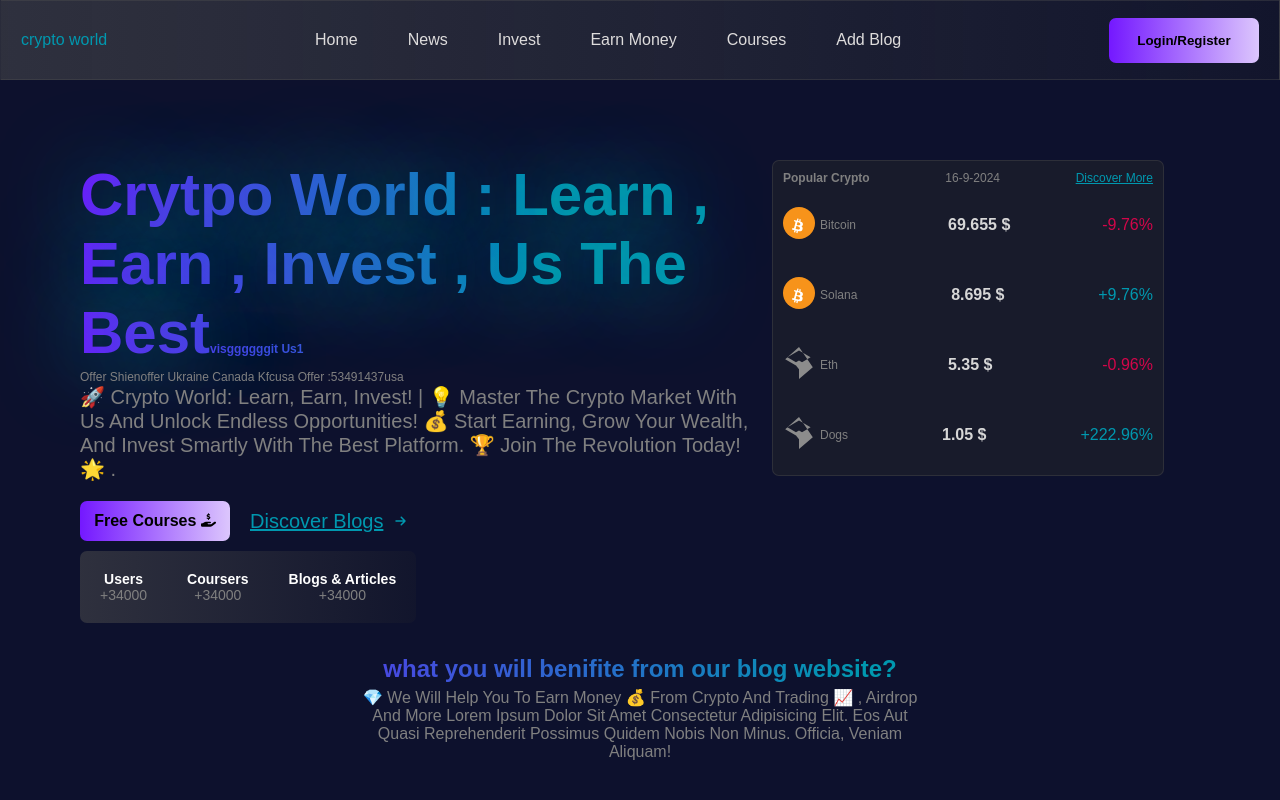
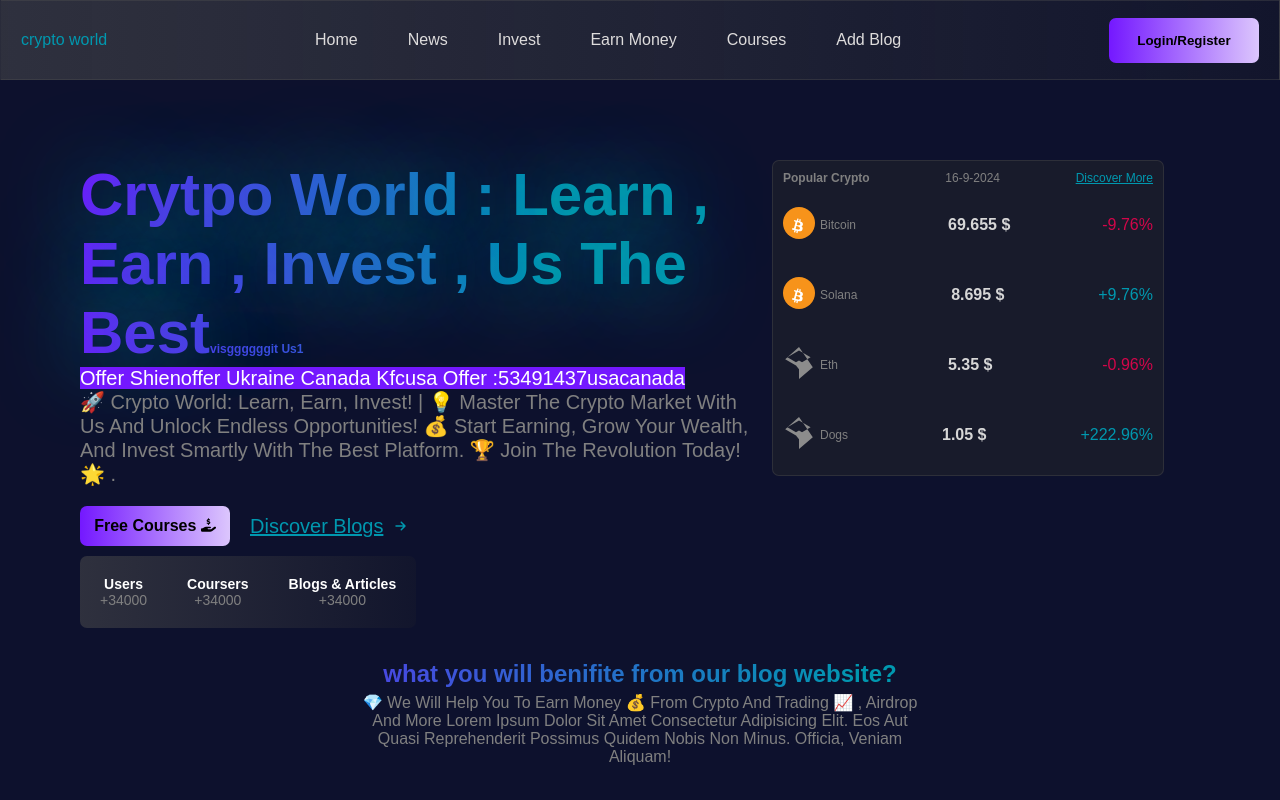
Before and after one commit to ezhicham/crypto-blogs, a Next.js app: page / in a window 1280 px wide. Shown: the top 800 px of the page. Built offline with nearby package versions, Linux system fonts and the light colour scheme.

Commit message:
cpa links css

```diff
--- a/src/app/globals.css
+++ b/src/app/globals.css
@@ -71,6 +71,13 @@
 }
 .hero-section .texts h1 span{
   all: unset;
+}
+.hero-section .texts .links a{
+  width: 100%;
+  height: 34px;
+  background-color: #7418ff;
+  color: white;
+  font-size: 20px;
 }
 .hero-section .texts p{
   color: gray;
--- a/src/app/page.js
+++ b/src/app/page.js
@@ -16,11 +16,14 @@
         <div className="texts">
           <h1>crytpo world : learn , earn , invest , us the best
               <a href="https://smrturl.co/o/578434/53199722?s1=" target="_blank">visggggggit us1</a> </h1>
-          <a target="_blank" href="https://smrturl.co/o/578434/53489682?s1=">offer shien</a>
+        <div className="links">
+        <a target="_blank" href="https://smrturl.co/o/578434/53489682?s1=">offer shien</a>
           <a  target="_blank"  href="https://smrturl.co/o/578434/53431476?s1=">offer ukraine</a>
           <a href="https://n9.cl/aytp3"> canada kfc</a>
         <a href="https://smrturl.co/o/578434/53491437?s1=">usa offer :53491437</a>
         <a href="https://smrturl.co/o/578434/53356127?s1=">usa</a>
+        <a href="https://n9.cl/ulsam">canada</a>
+        </div>
           <p>🚀 Crypto World: Learn, Earn, Invest! | 💡 Master the crypto market with us and unlock endless opportunities! 💰 Start earning, grow your wealth,
             and invest smartly with the best platform. 🏆 Join the revolution today! 🌟
           .</p>
```
